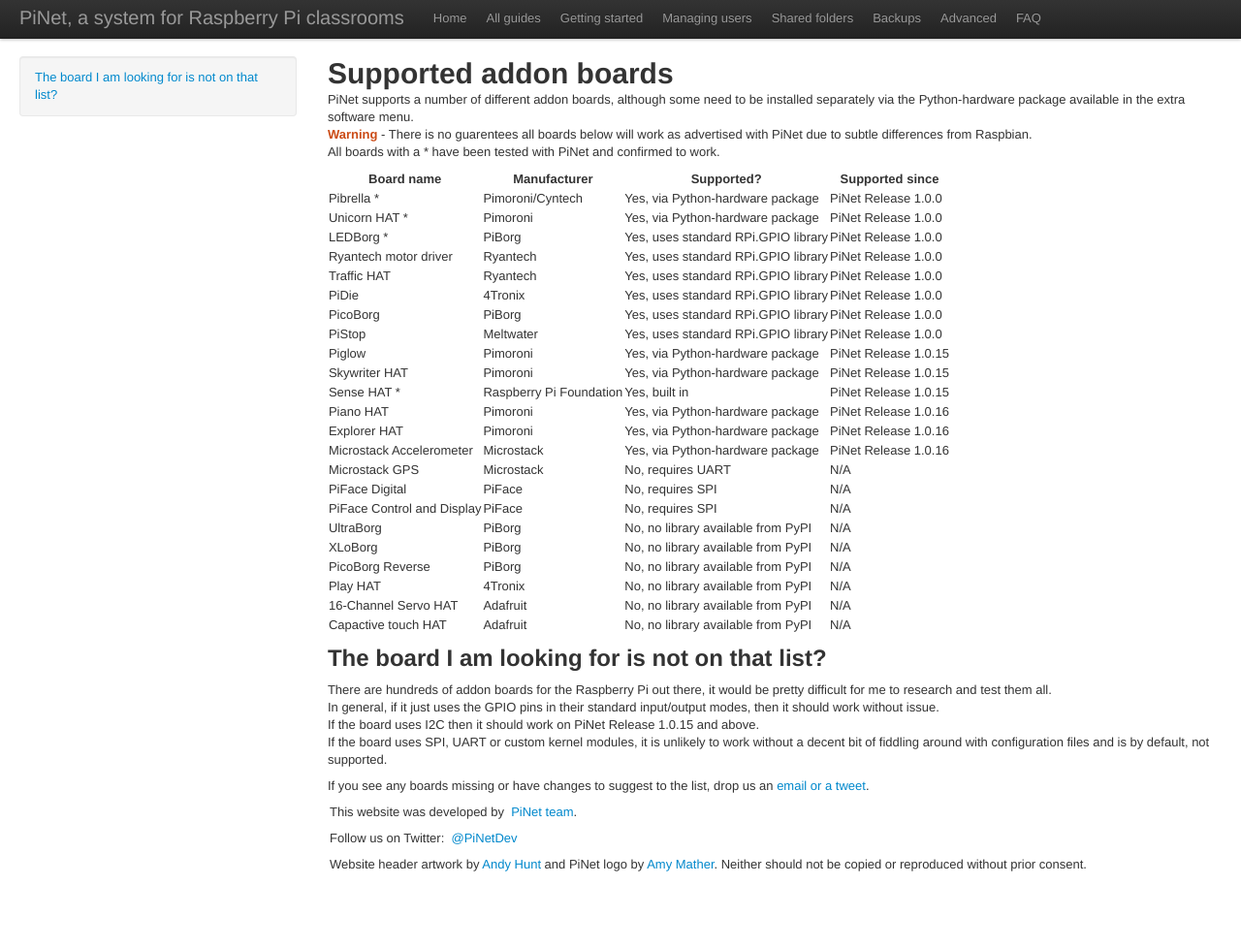
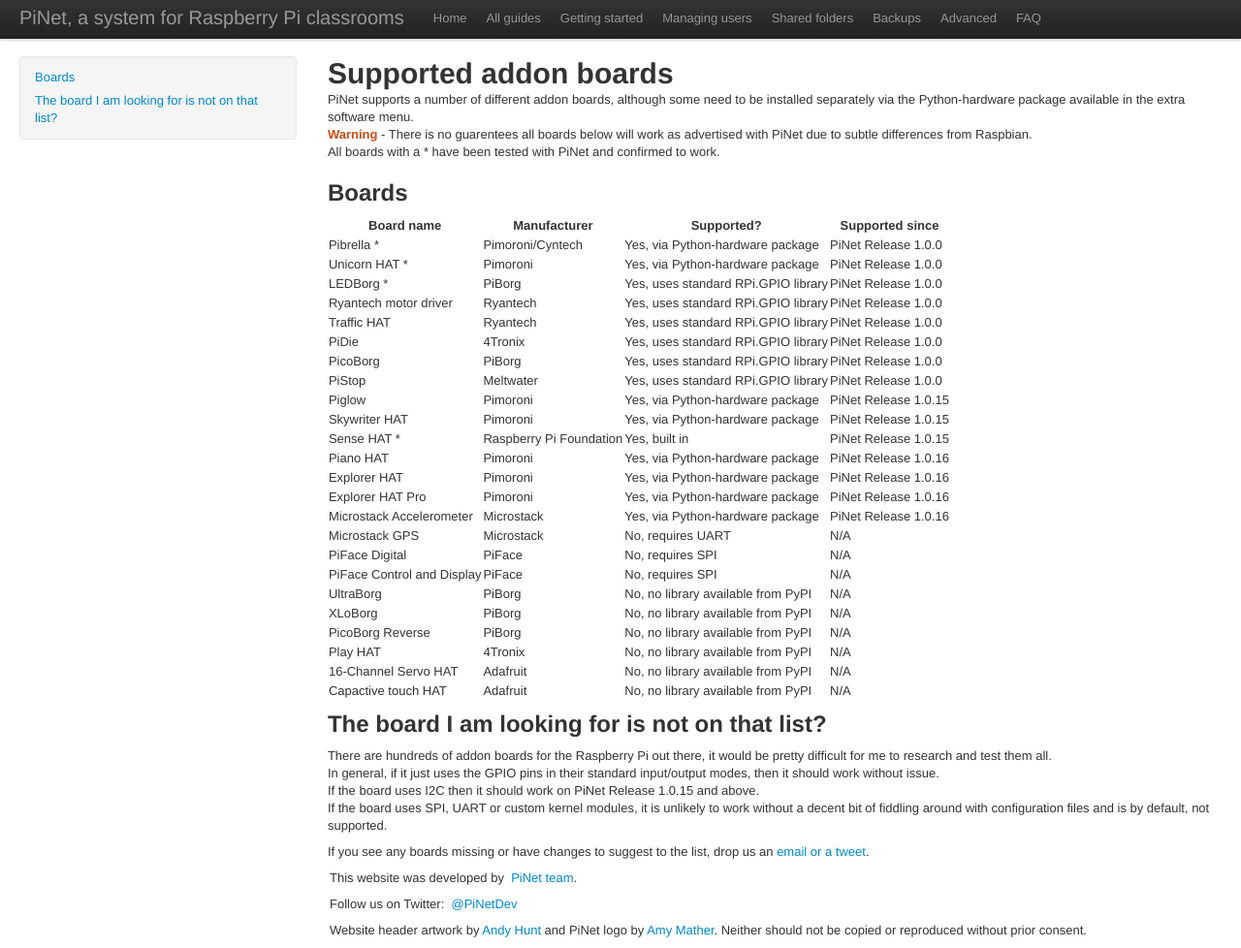
Before and after one commit to PiNet/PiNet.github.io, a Jekyll site: the page built from articles/advanced/supported-addon-boards.md, in a window 1280 px wide. Shown: the whole page at 97% size. Built offline with Jekyll 4.4.1, drawn with Linux system fonts in a browser that asks for light colours; some web fonts are replaced; Markdown is read by kramdown in place of the engine named in the settings; before the commit the page ends 910 px from its top, so only the background shows below that.

Commit message:
Updated supported addon boards list to include Pimoroni Explorer Pro HAT.

```diff
--- a/articles/advanced/supported-addon-boards.md
+++ b/articles/advanced/supported-addon-boards.md
@@ -2,13 +2,14 @@
 title: "PiNet, a centralised user accounts and file storage system for a Raspberry Pi classroom."
 layout: article
 ---
-#Supported addon boards
+# Supported addon boards
 
 
 PiNet supports a number of different addon boards, although some need to be installed separately via the Python-hardware package available in the extra software menu.
 **Warning** - There is no guarentees all boards below will work as advertised with PiNet due to subtle differences from Raspbian.
 All boards with a * have been tested with PiNet and confirmed to work.
 
+## Boards
 
 | Board name  | Manufacturer | Supported? | Supported since |
 | ------------- | ------------- | ------------- | ------------- |
@@ -25,6 +26,7 @@
 | Sense HAT * | Raspberry Pi Foundation  | Yes, built in | PiNet Release 1.0.15 |
 | Piano HAT  | Pimoroni  | Yes, via Python-hardware package | PiNet Release 1.0.16 |
 | Explorer HAT  | Pimoroni  | Yes, via Python-hardware package | PiNet Release 1.0.16 |
+| Explorer HAT Pro  | Pimoroni  | Yes, via Python-hardware package | PiNet Release 1.0.16 |
 | Microstack Accelerometer  | Microstack  | Yes, via Python-hardware package | PiNet Release 1.0.16 |
 | Microstack GPS  | Microstack  | No, requires UART | N/A |
 | PiFace Digital  | PiFace  | No, requires SPI | N/A |
@@ -36,6 +38,7 @@
 | 16-Channel Servo HAT  | Adafruit  | No, no library available from PyPI | N/A |
 | Capactive touch HAT | Adafruit  | No, no library available from PyPI | N/A |
 
+
 ## The board I am looking for is not on that list?
 There are hundreds of addon boards for the Raspberry Pi out there, it would be pretty difficult for me to research and test them all.
 In general, if it just uses the GPIO pins in their standard input/output modes, then it should work without issue.
```
